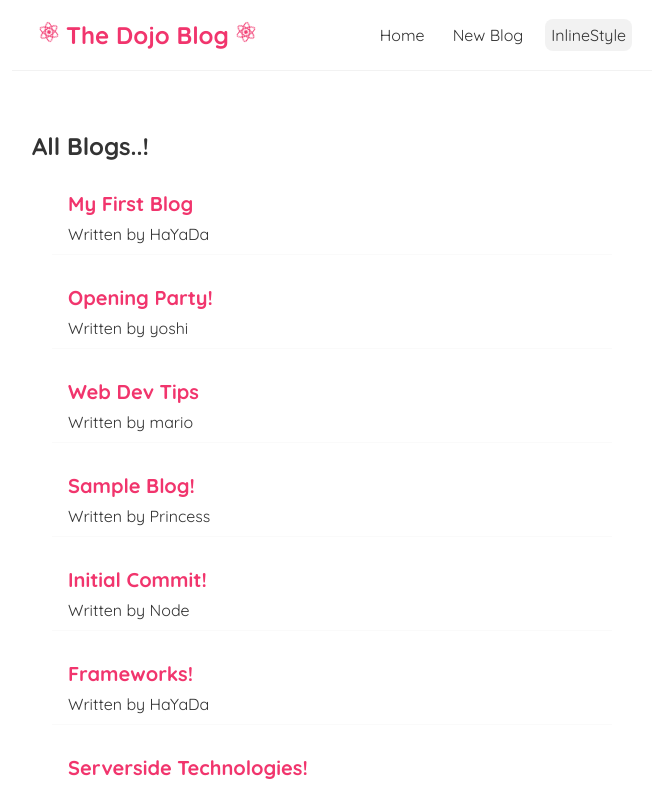
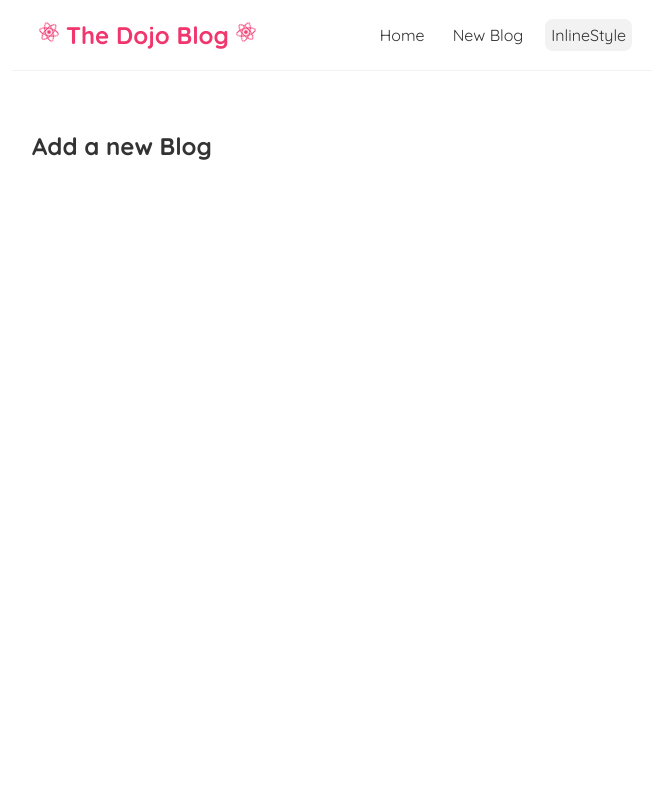
Before and after one commit to HaYaDa/MsReactDojoBlog, a React (Create React App) app: page /create in a window 1280 px wide. Shown: the top 790 px of the page, without its empty margins (308-971 px from the left). Built offline with nearby package versions, Linux system fonts and the light colour scheme; data requests are answered from the project's data file.

Commit message:
- replace anchor tags with Link tags (react-router-dom) in navbar component

```diff
--- a/package.json
+++ b/package.json
@@ -8,6 +8,7 @@
     "@testing-library/user-event": "^13.5.0",
     "react": "^18.2.0",
     "react-dom": "^18.2.0",
+    "react-router-dom": "^5.3.4",
     "react-scripts": "5.0.1",
     "web-vitals": "^2.1.4"
   },
--- a/src/App.js
+++ b/src/App.js
@@ -2,16 +2,30 @@
 // import './App.css';
 import Navbar from './components/Navbar';
 import Home from './components/Home';
+// React Router - 21 - The Net Ninja
+import { BrowserRouter as Router, Route, Switch } from 'react-router-dom';
+// React - 22 - Exact Match Routes - The Net Ninja
+import Create from './components/Create';
 
 function App() {
   return (
-    <div className="App">
+    <Router>
+      <div className="App">
       {/* <img src={logo} className="App-logo" alt="logo" /> */}
       <Navbar />
       <div className="content">
-        <Home />
+        <Switch>
+          <Route exact path="/">
+            <Home />
+          </Route>
+          <Route path="/create">
+            <Create />
+          </Route>
+        </Switch>
       </div>
     </div>
+    </Router>
+
   );
 }
 
--- /dev/null
+++ b/src/components/Create.js
@@ -0,0 +1,9 @@
+const Create = () => {
+    return (
+        <div className="create">
+            <h2>Add a new Blog</h2>
+        </div>
+     );
+}
+
+export default Create;
--- a/src/components/Navbar.js
+++ b/src/components/Navbar.js
@@ -1,4 +1,5 @@
 import logo from '../logo.svg';
+import { Link } from 'react-router-dom';
 
 const Navbar = () => {
     let logoV = <img src={logo} className="App-logo" alt="logo" />;
@@ -12,13 +13,13 @@
             </div>
 
             <div className="links">
-                <a href="/">Home</a>
-                <a href="/create">New Blog</a>
-                <a href="/" style={{
+                <Link to="/">Home</Link>
+                <Link to="/create">New Blog</Link>
+                <Link to="/" style={{
                     // color: 'white',
                     backgroundColor: '#f2f2f2',
                     borderRadius: "0.5rem"
-                }}>InlineStyle</a>
+                }}>InlineStyle</Link>
             </div>
         </nav>
      );
```
Also changed, not shown: 1 other file (tests, documents, lock files or other folders).
